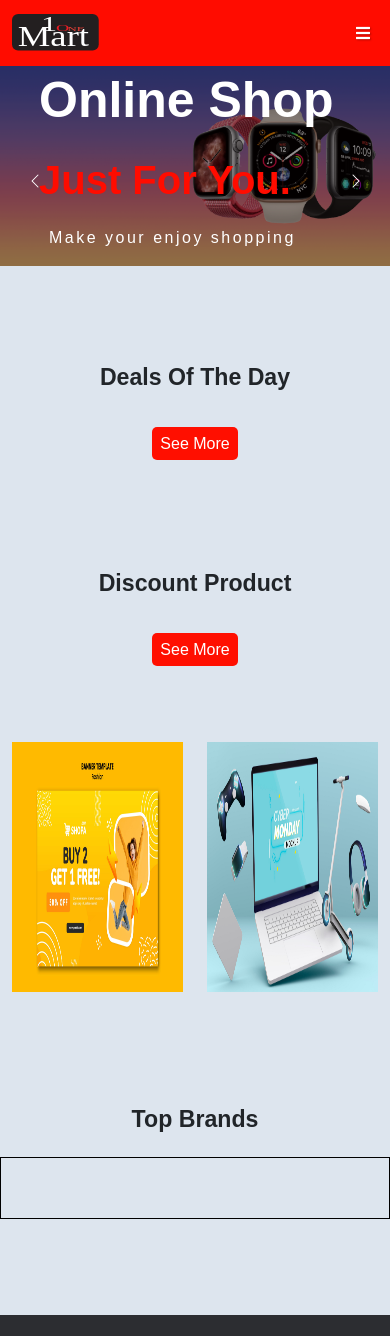
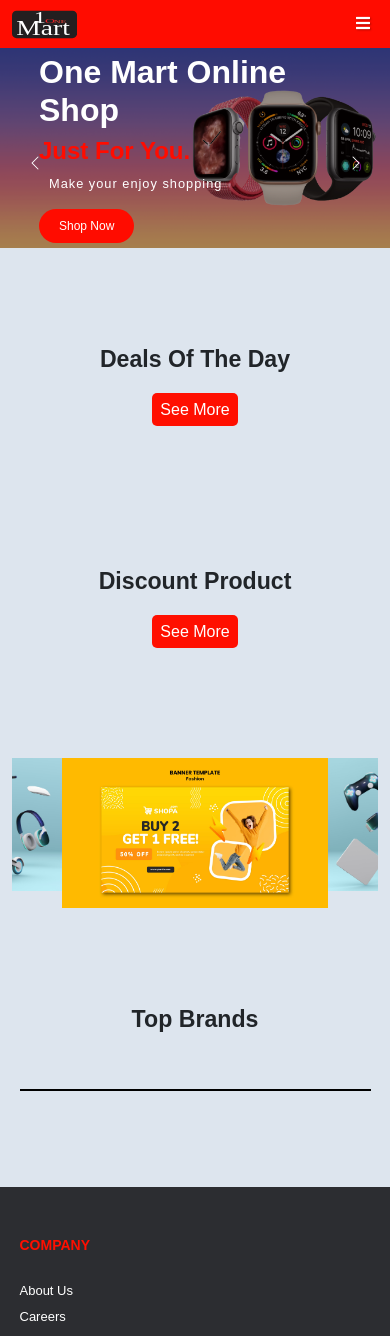
Before and after one commit to htetyinmin/One-Mart, a PHP site: page / in a window 390 px wide. Shown: the top 1336 px of the page. Run offline with PHP 8.4, Linux system fonts and the light colour scheme; data that the repository does not hold is empty.

Commit message:
completed home-page responsive

```diff
--- a/assets/frontend/css/customize.css
+++ b/assets/frontend/css/customize.css
@@ -8,7 +8,6 @@ body{
     background: #dde5ee;
     scroll-behavior: smooth;
 }
-
 
 :root{
     scrollbar-color: rgba(255, 12, 0) #dde5ee !important;
@@ -72,8 +71,6 @@ ul, ol {
 
 
 
-
-
 /*----------------Common CSS------------------*/
 .textSize {
     font-size: 13px;
@@ -83,7 +80,12 @@ ul, ol {
     color: #0d6dfd;
 }
 
-/*----------nav---------*/
+
+/*-----------------nav-------------------*/
+.logo {
+    padding: 0 !important;
+}
+
 .nav-color {
     background-color: rgba(255, 12, 0);
 }
@@ -205,7 +207,8 @@ ul, ol {
     padding: .4em .7em;
 }
 
-/*-----------search box-------------*/
+
+/*-------------search box---------------*/
 .search-group {
     position: relative;
     width: 400px;
@@ -299,6 +302,7 @@ ul, ol {
     -ms-border-radius: 3px;
     -o-border-radius: 3px;
     display: none;
+    z-index: 1000;
 }
 
 .search-data ul {
@@ -334,24 +338,13 @@ ul, ol {
 }
 
 
-
-
-
-/*----------slider---------*/
-.slider {
-    background-color: black;
-}
-
-.carousel-inner {
-    height: 100vh;
-}
-
+/*---------------slider---------------*/
 .carousel-inner .carousel-item::after {
     position: absolute;
     content: '';
     top: 0;
     left: 0;
-    background-color: rgba(0, 0, 0, 0.3);
+    background-color: rgba(0, 0, 0, 0.15);
     width: 100%;
     height: 100%;
     z-index: 9999;
@@ -376,25 +369,28 @@ ul, ol {
     z-index: 999;
 }
 
-
 .ban-parent {
-    position: relative;
+    position: relative !important;
 }
 
 .ban-child {
-    padding: 240px 10%;
     position: absolute;
-    background: #1101012e;
+    background: #11010138;
+    width: 100%;
+    height: 100%;
+    z-index: 1;
+}
+
+.ban-inner {
+    position: inherit;
     top: 50%;
-    left: 50%;
-    transform: translate(-50%, -50%);
-    -webkit-transform: translate(-50%, -50%);
-    -moz-transform: translate(-50%, -50%);
-    -ms-transform: translate(-50%, -50%);
-    -o-transform: translate(-50%, -50%);
+    left: 10%;
+    transform: translateY(-50%);
+    -webkit-transform:translateY(-50%);
+    -moz-transform:translateY(-50%);
+    -ms-transform:translateY(-50%);
+    -o-transform:translateY(-50%);
     z-index: 800;
-    width: 100%;
-
 }
 
 .ban-title h1{
@@ -418,7 +414,6 @@ ul, ol {
 .ban-content p:first-of-type {
     color: rgba(255, 12, 0);
     font-size: 40px;
-    /* padding-left: 50px; */
 }
 
 .ban-content p:last-of-type{
@@ -426,10 +421,6 @@ ul, ol {
     letter-spacing: 2.5px;
     font-weight: normal;
 }
-
-/* .ban-btn {
-    margin-left: 30%;
-} */
 
 .ban-btn > button {
     padding: 10px 30px;
@@ -461,10 +452,7 @@ ul, ol {
 }
 
 
-
-
-
-/*----------background image---------*/
+/*-----------background image----------*/
 .bg_image {
     width: 100%;
     height: 200px;
@@ -476,11 +464,7 @@ ul, ol {
 }
 
 
-
-
-
-
-/*----------breadcrumb---------*/
+/*-------------breadcrumb-------------*/
 .bd_crumb {
     padding: 62px 0;
     background-color: rgb(0 0 0 / 45%);
@@ -508,13 +492,9 @@ ul, ol {
 }
 
 
-
-/*----------product_ad---------*/
-
-
+/*-------------product_ad------------*/
 .product_ad {
     padding: 50px 0;
-    /* background-color: rgb(255, 255, 255); */
     display: flex;
     flex-direction: row;
 }
@@ -523,29 +503,9 @@ ul, ol {
     height: 250px;
     flex: 1;
 }
-/*
-.product_ad .ad_one {
-    background-color: rgb(7, 235, 56);
-} */
-/*
-.product_ad .ad_two {
-    background-color: orange;
-}
-
-.product_ad .ad_three {
-    background-color:  red;
-} */
-
-/* brand */
-
-.brand-slide{
-    border: 1px solid #000;
-    padding: 30px 0;
-}
-
-
-
-/*----------product---------*/
+
+
+/*--------------product--------------*/
 .product {
     background-color: #dde5ee;
     margin: 50px 0;
@@ -557,6 +517,8 @@ ul, ol {
     box-shadow: 0px 0px 8px 1px rgba(0,0, 0, 0.1);
     border: 0;
     margin-right: 30px;
+    margin: 0 auto;
+    width: 90%;
 }
 
 .product_card{
@@ -566,7 +528,6 @@ ul, ol {
     background: #fff;
     border: 0;
 }
-
 
 .card:hover,
 .product_card:hover {
@@ -641,18 +602,26 @@ ul, ol {
     top: 0px;
 }
 
-
+.card .card-image {
+    width: 100%;
+    height: auto;
+    overflow: hidden;
+    padding: 16px;
+}
+
+.card .card-image img {
+    width: 100%;
+    height: 200px;
+}
 
 .card-body .card-title {
     font-size: 12px;
     color: #000;
     font-weight: bold;
-    /* width: 200px; */
 }
 
 .card-body .card-text {
     font-size: 10px;
-    /* letter-spacing: 0.8px; */
     text-align: justify;
     word-spacing: 1.3;
 }
@@ -691,10 +660,7 @@ ul, ol {
     background-color: rgb(255, 15, 0);
     border-radius: 5px;
     color: #fff;
-
-}
-
-
+}
 
 .product .cart_btn {
     padding: 0.3em 0.6em;
@@ -714,13 +680,35 @@ ul, ol {
     padding: 10px;
 }
 
-
-
-
-
-
-
-/*----------footer---------*/
+.slick-prev,
+.slick-next {
+    text-shadow: 0px 0px 3px rgba(0, 0, 0,0.7);
+}
+
+.slick-prev {
+    left: -15px;
+}
+
+.slick-next {
+    right: 15px;
+}
+
+.slick-prev:before,
+.slick-next:before {
+    opacity: 1;
+    color: #ff0c00;
+}
+
+
+
+/*----------------brand------------------*/
+.brand-slide{
+    border: 1px solid #000;
+    padding: 15px 0;
+}
+
+
+/*---------------footer------------------*/
 footer {
     background-color: #2c2d31;
     color: #fff;
@@ -811,7 +799,6 @@ footer {
     -o-border-radius: 5px;
 }
 
-
 .footer_int > .item:last-child input[type="submit"]:hover {
     box-shadow: 0px 0px 2px 0px rgba(173, 171, 171, 0.7);
 }
@@ -878,41 +865,25 @@ footer > .social_media a:hover > i {
 }
 
 
-
-
-
-/*----------copyright---------*/
+/*---------------copyright----------------*/
 .copyright {
     font-size: 12px;
     text-align: center;
 }
 
 
-
-
-
-/* Bootstrap CSS */
+/*-------------Bootstrap CSS----------------*/
 .d-flex {
     display: flex!important;
-    /* flex: 0.8; */
 }
 
 .dropdown-toggle::after {
     color: #fff;
 }
 
-/* .row>* {
-    padding-right: calc(var(--bs-gutter-x) * .2);
-    padding-left: calc(var(--bs-gutter-x) * .2);
-} */
-
-
-
-
-
-
-
-/*--------------------signup/login page-----------------------*/
+
+
+/*--------------signup/login page-------------*/
 .login {
     height: 90vh;
 }
@@ -961,14 +932,7 @@ footer > .social_media a:hover > i {
 }
 
 
-
-
-
-
-
-
-
-/*--------------------profile page-----------------------*/
+/*------------profile page--------------*/
 .profile {
     padding: 60px 0;
     background-color: rgba(247, 241, 241, 0.815);
@@ -1139,15 +1103,7 @@ footer > .social_media a:hover > i {
 }
 
 
-
-
-
-
-
-
-
-
-/*--------------------carts page/view wishlist-----------------------*/
+/*-------------carts page/view wishlist------------*/
 .carts {
     background-color: #dde5ee;
     padding: 60px 0;
@@ -1302,11 +1258,8 @@ footer > .social_media a:hover > i {
 }
 
 
-
-
-/*------------------product details page------------------*/
+/*--------------product details page-------------*/
 .panel {
-    /* background: #fff; */
     padding: 3em 2em;
     line-height: 1.5em;
     box-shadow: 0px 0px 8px 1px rgba(0,0, 0, 0.2);
@@ -1557,11 +1510,7 @@ footer > .social_media a:hover > i {
 }
 
 
-
-
-
-
-/*----------view cart---------*/
+/*-------------view cart---------------*/
 .modal-header .modal-title {
     font-size: 17px;
     text-transform: capitalize;
@@ -1640,14 +1589,6 @@ footer > .social_media a:hover > i {
 }
 
 
-
-
-
-
-
-
-
-
 .modal-footer .close {
     border: none;
     box-shadow: none;
@@ -1674,11 +1615,7 @@ footer > .social_media a:hover > i {
 }
 
 
-
-
-
-
-/*----------order---------*/
+/*----------------order--------------------*/
 .order {
     padding: 0;
     border: none;
@@ -1735,12 +1672,7 @@ footer > .social_media a:hover > i {
 }
 
 
-
-
-
-
-
-/*----------view wishlist---------*/
+/*--------------view wishlist---------------*/
 .view_wishlist{
     padding: 0;
     border: none;
@@ -1763,13 +1695,7 @@ footer > .social_media a:hover > i {
 }
 
 
-
-
-
-
-
-
-/*----------ticket---------*/
+/*--------------ticket---------------*/
 .ticket thead .text-muted {
     font-size: 15px;
     font-family: sans-serif;
@@ -1779,20 +1705,6 @@ footer > .social_media a:hover > i {
     font-size: 14px;
     font-family: sans-serif;
 }
-
-
-
-
-
-
-
-
-
-
-
-
-
-
 
 
 
@@ -1816,10 +1728,6 @@ footer > .social_media a:hover > i {
         margin-left: 0;
     }
 
-    /* .navbar .navbar-collapse {
-        padding: 30px 0;
-    } */
-
     .navbar-nav.mb-2 {
         margin-bottom: 0 !important;
     }
@@ -1839,10 +1747,6 @@ footer > .social_media a:hover > i {
 
 
     /*-----------nav--------------*/
-    .carousel-inner {
-        height: 400px;
-    }
-
     .carousel-item {
         height: 100%;
     }
@@ -1850,15 +1754,6 @@ footer > .social_media a:hover > i {
     .carousel-item .w-100 {
         height: 100%;
     }
-
-
-
-
-
-
-
-
-
 
 
     /*---------product details----------*/
@@ -1876,9 +1771,6 @@ footer > .social_media a:hover > i {
         margin-bottom: 3em;
     }
 
-    /* .modal-body .preview-pic {
-        height: 230px;
-    } */
 }
 
 
@@ -1905,7 +1797,6 @@ footer > .social_media a:hover > i {
     .navbar-toggler:focus {
         box-shadow: none;
     }
-
 
 
     /*----------search box------------*/
@@ -1932,14 +1823,7 @@ footer > .social_media a:hover > i {
     }
 
 
-
-
-
     /*-----------nav--------------*/
-    .carousel-inner {
-        height: 200px;
-    }
-
     .carousel-item {
         height: 100%;
     }
@@ -1962,8 +1846,17 @@ footer > .social_media a:hover > i {
     } */
 
 
-
-
+    /*-----------product ad--------------*/
+    .product_ad .ad {
+        height: 200px;
+    }
+
+
+    /*-----------brand--------------*/
+    .brand-slide .brand-img img {
+        height: 150px;
+        width: 150px;
+    }
 
     /*-----------footer--------------*/
     .footer_int {
@@ -1977,15 +1870,6 @@ footer > .social_media a:hover > i {
     }
 
 
-
-
-
-
-
-
-
-
-
     /*---------product details----------*/
     .preview-pic {
         height: 200px;
@@ -2015,6 +1899,87 @@ footer > .social_media a:hover > i {
 }
 
 
+@media screen and (max-width: 577px) {
+
+    /*-------------search----------------*/
+    .view-box {
+        right: -8% !important;
+    }
+
+
+    /*-------------slider----------------*/
+    .ban-inner {
+        right: 10%;
+    }
+
+    .ban-title h1{
+        font-size: 2rem;
+        margin-bottom: 3px;
+    }
+
+    .ban-content {
+        margin-bottom: 0;
+    }
+
+    .ban-content p:first-of-type {
+        font-size: 1.5rem;
+        margin-bottom: 5px !important;
+    }
+
+    .ban-content p:last-of-type{
+        padding-left: 10px;
+        font-size: 0.8rem;
+        letter-spacing: 1px;
+
+    }
+
+    .ban-btn > button {
+        padding: 8px 20px;
+        font-size: 12px;
+        border-radius: 30px;
+    }
+
+
+
+    /*-------------product--------------*/
+    .slick-prev {
+        left: 4px;
+    }
+
+    .slick-next {
+        right: 35px;
+    }
+
+    .card .card-image {
+        width: 100%;
+        height: auto;
+        overflow: hidden;
+        padding: 16px 50px;
+    }
+
+    .card .card-image img {
+        width: 100%;
+        height: 300px;
+    }
+
+
+    /*-----------product-ad-----------*/
+    .product_ad .ad {
+        max-height: 150px;
+    }
+
+
+    /*-----------brand-----------*/
+    .brand-slide {
+        padding: 0;
+        width: 90%;
+        margin: 0 auto;
+    }
+
+
+}
+
+
 @media screen and (max-width: 376px) {
     .login {
         padding-top: 3rem;
@@ -2022,4 +1987,17 @@ footer > .social_media a:hover > i {
     .login .login-form {
         padding: 1.5rem !important;
     }
-}
+
+    /* brand */
+    .brand-slide {
+        padding: 0;
+        width: 90%;
+        margin: 0 auto;
+    }
+
+    .product .slick-slide img{
+        width: 60%;
+        height: auto;
+    }
+
+}
--- a/index.php
+++ b/index.php
@@ -22,10 +22,6 @@
 
  ?>
 
-
-
-
-
   <!-- slider -->
   <div class="slider mb-5">
     <div id="carouselExampleFade" class="carousel slide carousel-fade" data-bs-ride="carousel">
@@ -44,6 +40,7 @@
         </div>
 
         <div class="ban-child">
+            <div class="ban-inner">
               <div class="ban-title animate__animated animate__fadeInDown">
                 <h1>One Mart Online Shop</h1>
               </div>
@@ -53,6 +50,7 @@
               </div>
               <div class="ban-btn animate__animated animate__slideInUp">
                 <button type="button">Shop Now</button>
+              </div>
             </div>
         </div>
       </div>
@@ -70,13 +68,13 @@
   </div>
 
   <!-- Product -->
-  <div class="product pt-5 pb-3 mb-3">
+  <div class="product pt-5 pb-5">
     <div class="container-sm">
-      <div class="row mb-3">
+      <div class="row">
         <h3 class="title text-center">Deals Of The Day</h3>
         <!-- <div class="line"></div> -->
       </div>
-      <div class="row mb-3 card-slide" id="">
+      <div class="row mb-3 card-slide">
         <?php foreach($items as $item){
 
           $ai_id=$item['id'];
@@ -96,7 +94,11 @@
                   <i class="far fa-heart"></i>
                   </button>
                 </div>
-                <img src="admin/uploads/<?= $ai_photo ?>" class="card-img p-3" height=160 alt="...">
+
+                <div class="card-image">
+                  <img src="admin/uploads/<?= $ai_photo ?>" class="card-img p-3" alt="...">
+                </div>
+
                 <div class="card-body" style="height: 170px;">
                   <h5 class="card-title"><?= $ai_name ?></h5>
                   <p class="card-text"><?= substr($ai_description,0,50) ?>&nbsp;<a href="#">more...</a></p>
@@ -139,9 +141,9 @@
   </div>
 
   <!-- Discount Product -->
-  <div class="product pt-5 pb-3 mb-3">
+  <div class="product pt-5 pb-3">
     <div class="container-sm">
-      <div class="row mb-3">
+      <div class="row">
         <h3 class="title text-center">Discount Product</h3>
         <!-- <div class="line"></div> -->
       </div>
@@ -164,7 +166,10 @@
                   <i class="far fa-heart"></i>
                   </button>
                 </div>
+
+                <div class="card-image">
                   <img src="admin/uploads/<?= $ai_photo ?>" class="card-img p-3" height=160 alt="...">
+                </div>
                 <div class="card-body" style="height: 170px;">
                   <h5 class="card-title"><?= $ai_name ?></h5>
                   <p class="card-text"><?= substr($ai_description,0,50) ?>&nbsp;<a href="#">more...</a></p>
@@ -201,14 +206,22 @@
   </div>
 
   <!-- product ad -->
-  <div class="product_ad pt-5 mb-3">
+  <div class="product_ad pt-5">
     <div class="container">
       <div class="row">
-      <div class="ad ad_one">
+          <div class="ad-slide">
+            <div>
               <img src="assets/frontend/img/promotion/fashion.jpg" alt="promotion" width="100%" height="100%" >
             </div>
-      <div class="ad ad_two">
+            <div>
               <img src="assets/frontend/img/promotion/electronic.jpg" alt="promotion" width="100%" height="100%">
+            </div>
+            <div>
+              <img src="assets/frontend/img/promotion/fashion.jpg" alt="promotion" width="100%" height="100%" >
+            </div>
+            <div>
+              <img src="assets/frontend/img/promotion/electronic.jpg" alt="promotion" width="100%" height="100%">
+            </div>
           </div>
       </div>
     </div>
@@ -220,14 +233,14 @@
   <!-- brand slide -->
   <div class="brand pt-5 pb-5">
     <div class="container">
-      <div class="row mb-3">
+      <div class="row mb-5">
         <h3 class="title text-center">Top Brands</h3>
         <div class="line"></div>
       </div>
       <div class="row">
         <div class="brand-slide mb-5">
           <?php foreach($brands as $brand){ ?>
-          <div>
+          <div class="brand-img">
             <img src="admin/uploads/<?= $brand->photo ?>" width="200" height="200" alt="">
           </div>
          <?php }?>
--- a/template/header.php
+++ b/template/header.php
@@ -51,10 +51,10 @@
 <!-- Navbar -->
 <nav class="navbar navbar-expand-lg navbar-light nav-color sticky-top nav-top">
     <div class="container">
-        <a class="navbar-brand" href="index.php" title="home">
+        <a class="navbar-brand logo" href="index.php" title="home">
             <!-- <i class="fa fa-home"></i> -->
             <!-- <img src="assets/frontend/img/onemart.png" width="50" alt=""> -->
-            <svg xmlns="http://www.w3.org/2000/svg" style="height:40px;" viewBox="0 0 481.01 221.81"><defs><style>.cls-1{fill:#231f20;}.cls-2{font-size:45.76px;fill:#ed1c24;}.cls-2,.cls-5{font-family:Algerian;}.cls-3{fill:#ef4136;font-size:31.79px;}.cls-3,.cls-4{font-family:Bauhaus93, "Bauhaus 93";}.cls-4{font-size:159px;}.cls-4,.cls-5{fill:#fff;}.cls-5{font-size:118.7px;}</style></defs><g id="Layer_2" data-name="Layer 2"><g id="Layer_1-2" data-name="Layer 1"><rect class="cls-1" y="5.22" width="481.01" height="203.35" rx="33.8"/><text class="cls-2" transform="translate(244.43 98.53) scale(2.23 1)">O<tspan class="cls-3" x="28.56" y="0">NE</tspan></text><text class="cls-4" transform="translate(31.84 182.06) scale(1.28 1)">Mart</text><text class="cls-5" transform="translate(160.47 98.94) scale(1.51 1)">1</text></g></g></svg>
+            <svg xmlns="http://www.w3.org/2000/svg" style="height:30px;" viewBox="0 0 481.01 221.81"><defs><style>.cls-1{fill:#231f20;}.cls-2{font-size:45.76px;fill:#ed1c24;}.cls-2,.cls-5{font-family:Algerian;}.cls-3{fill:#ef4136;font-size:31.79px;}.cls-3,.cls-4{font-family:Bauhaus93, "Bauhaus 93";}.cls-4{font-size:159px;}.cls-4,.cls-5{fill:#fff;}.cls-5{font-size:118.7px;}</style></defs><g id="Layer_2" data-name="Layer 2"><g id="Layer_1-2" data-name="Layer 1"><rect class="cls-1" y="5.22" width="481.01" height="203.35" rx="33.8"/><text class="cls-2" transform="translate(244.43 98.53) scale(2.23 1)">O<tspan class="cls-3" x="28.56" y="0">NE</tspan></text><text class="cls-4" transform="translate(31.84 182.06) scale(1.28 1)">Mart</text><text class="cls-5" transform="translate(160.47 98.94) scale(1.51 1)">1</text></g></g></svg>
         </a>
 
         <button class="navbar-toggler" type="button" data-bs-toggle="collapse" data-bs-target="#navbarSupportedContent" aria-controls="navbarSupportedContent" aria-expanded="false" aria-label="Toggle navigation">
@@ -226,9 +226,6 @@
     </div>
 </nav>
 
-<!-- <span id="result" style="background-color: green; color:#fff; width:500px; height:500px; display:block;">hello</span> -->
-
-
 <script>
 
     const searchBtn = document.getElementById('s-icon');
```
Also changed, not shown: template/footer.php (+44 -16 lines). Lines whose indentation alone changed are shown as unchanged.
